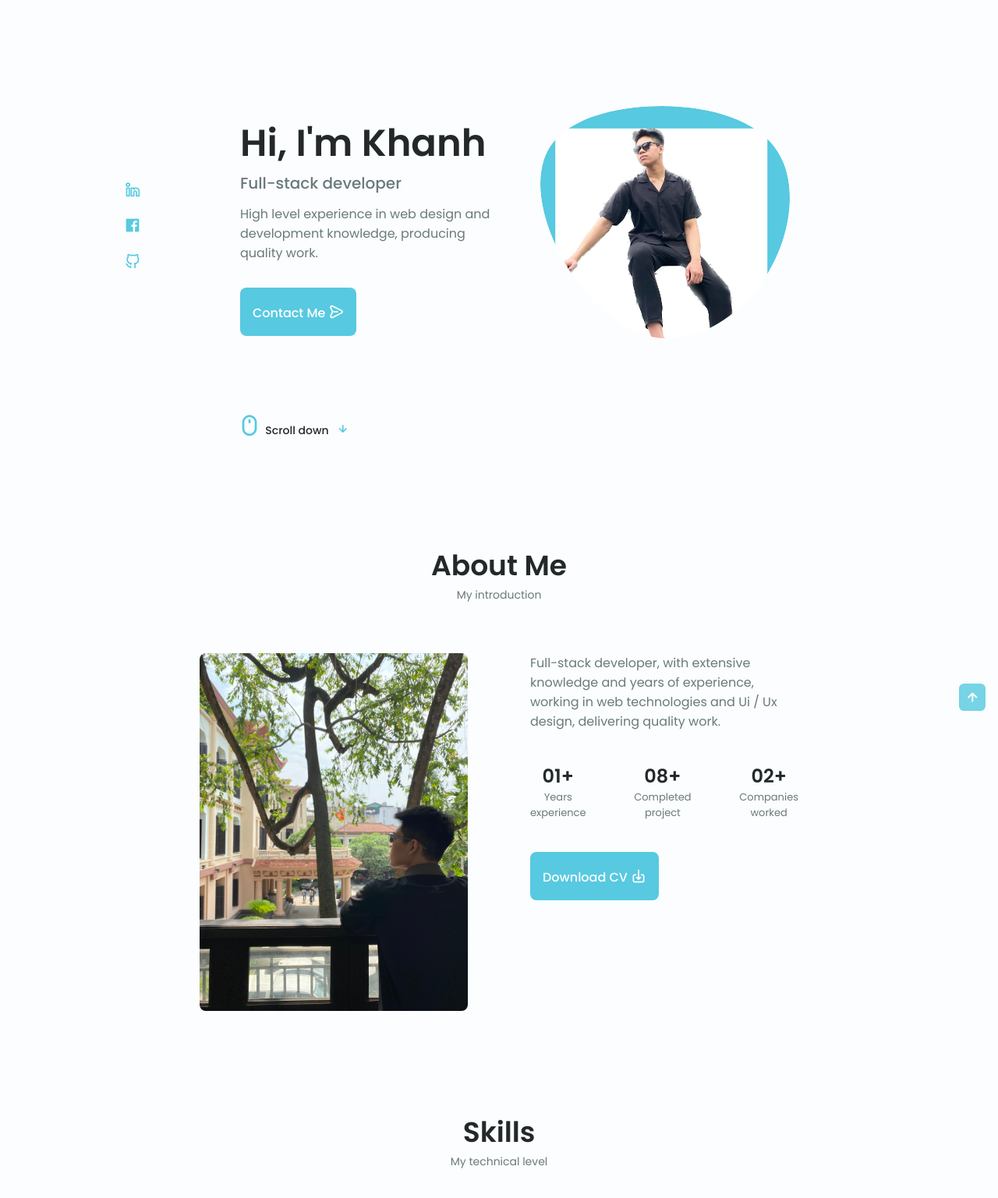
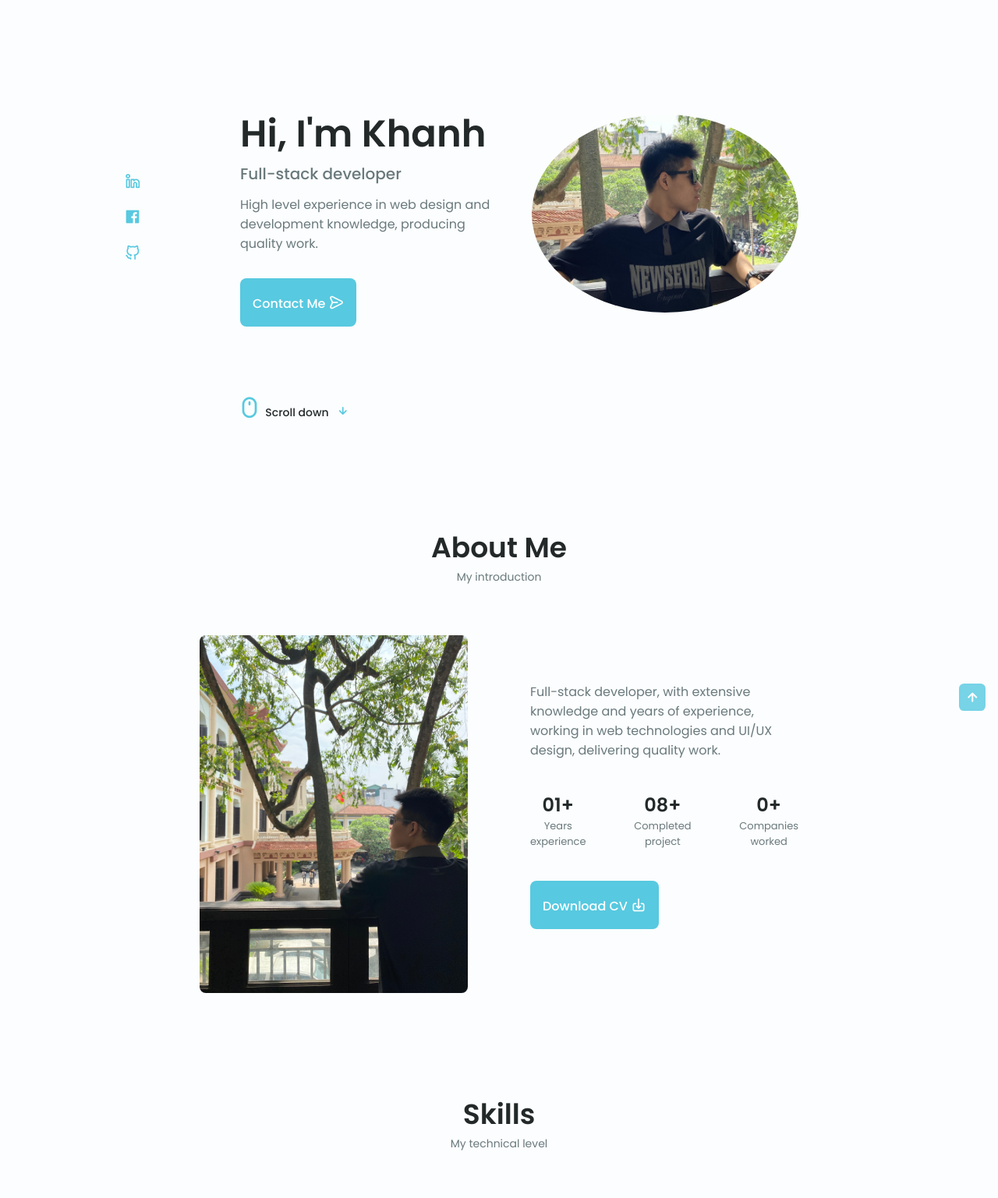
Before and after one commit to hkhanhdev/my-portfolio-website, a Python web app: template templates/index.html in a window 1280 px wide. Shown: the part 48-1585 px from the top of the page at 78% size. Run offline with Jinja, Linux system fonts and the light colour scheme; the template is opened without the code that fills it, so the values that code supplies are empty.

Commit message:
Add img and CV file

```diff
--- a/templates/index.html
+++ b/templates/index.html
@@ -14,6 +14,7 @@
         <link rel="stylesheet" href="static/assets/css/styles.css">
 
         <title>Ha Khanh Portfolio Website</title>
+        <link rel="icon" href="static/assets/img/laptop.png">
     </head>
     <body>
         <!--==================== HEADER ====================-->
@@ -83,22 +84,7 @@
                             </a>
                         </div>
                         <div class="home__img">
-                            <svg class="home__blob" viewBox="0 0 200 187" xmlns="http://www.w3.org/2000/svg" xmlns:xlink="http://www.w3.org/1999/xlink">
-                                <mask id="mask0" mask-type="alpha">
-                                    <path d="M190.312 36.4879C206.582 62.1187 201.309 102.826 182.328 134.186C163.346 165.547
-        130.807 187.559 100.226 186.353C69.6454 185.297 41.0228 161.023 21.7403 129.362C2.45775
-        97.8511 -7.48481 59.1033 6.67581 34.5279C20.9871 10.1032 59.7028 -0.149132 97.9666
-        0.00163737C136.23 0.303176 174.193 10.857 190.312 36.4879Z"/>
-                                </mask>
-                                <g mask="url(#mask0)">
-                                    <path d="M190.312 36.4879C206.582 62.1187 201.309 102.826 182.328 134.186C163.346
-        165.547 130.807 187.559 100.226 186.353C69.6454 185.297 41.0228 161.023 21.7403
-        129.362C2.45775 97.8511 -7.48481 59.1033 6.67581 34.5279C20.9871 10.1032 59.7028
-        -0.149132 97.9666 0.00163737C136.23 0.303176 174.193 10.857 190.312 36.4879Z"/>
-                                    <image class="home__blob-img" x='12' y='18 'href="../static/assets/img/img_4.jpg"/>
-                                </g>
-                            </svg>
-
+                            <img class="home__blob-img"  src="static/assets/img/img_7.jpg" alt="Avatar"/>
                         </div>
                         <div class="home__data">
                             <h1 class="home__title">Hi, I'm Khanh</h1>
@@ -125,9 +111,9 @@
                 <h2 class="section__title">About Me</h2>
                 <span class="section__subtitle">My introduction</span>
                 <div class="about__container container grid">
-                    <img src="../static/assets/img/img_2.jpg" alt="" class="about__img">
+                    <img src="static/assets/img/img_2.jpg" alt="" class="about__img">
                 <div class="about__data">
-                    <p class="about__description">Full-stack developer, with extensive knowledge and years of experience, working in web technologies and Ui / Ux design, delivering quality work.</p>
+                    <p class="about__description">Full-stack developer, with extensive knowledge and years of experience, working in web technologies and UI/UX design, delivering quality work.</p>
                     <div class="about__info">
                         <div>
                             <span class="about__info-title">01+</span>
@@ -140,12 +126,12 @@
                         </div>
 
                         <div>
-                            <span class="about__info-title">02+</span>
+                            <span class="about__info-title">0+</span>
                             <span class="about__info-name">Companies <br> worked</span>
                         </div>
                     </div>
                     <div class="about__buttons">
-                        <a href="../static/assets/pdf/Alexa-Cv.pdf" class="button button--flex">
+                        <a href="static/assets/pdf/KhanhHa-CV.pdf" class="button button--flex">
                             Download CV<i class="uil uil-download-alt button__icon"></i>
                         </a>
                     </div>
@@ -596,7 +582,7 @@
                         <!--==================== PORTFOLIO 1 ====================-->
 
                         <div class="portfolio__content grid swiper-slide">
-                            <img src="../static/assets/img/portfolio1.jpg" alt="" class="portfolio__img">
+                            <img src="static/assets/img/portfolio1.jpg" alt="" class="portfolio__img">
 
                             <div class="portfolio_">
                                 <h3 class="portfolio__title">Portfolio projects</h3>
@@ -611,7 +597,7 @@
                         <!--==================== PORTFOLIO 2 ====================-->
 
                         <div class="portfolio__content grid swiper-slide">
-                            <img src="../static/assets/img/portfolio2.jpg" alt="" class="portfolio__img">
+                            <img src="static/assets/img/portfolio2.jpg" alt="" class="portfolio__img">
 
                             <div class="portfolio_">
                                 <h3 class="portfolio__title">Brand design</h3>
@@ -627,7 +613,7 @@
                         <!--==================== PORTFOLIO 3 ====================-->
 
                         <div class="portfolio__content grid swiper-slide">
-                            <img src="../static/assets/img/portfolio3.jpg" alt="" class="portfolio__img">
+                            <img src="static/assets/img/portfolio3.jpg" alt="" class="portfolio__img">
 
                             <div class="portfolio_">
                                 <h3 class="portfolio__title">Online store</h3>
@@ -783,9 +769,9 @@
 
 
         <!--==================== SWIPER JS ====================-->
-        <script src="../static/assets/js/swiper-bundle.min.js"></script>
+        <script src="static/assets/js/swiper-bundle.min.js"></script>
 
         <!--==================== MAIN JS ====================-->
-        <script src="../static/assets/js/main.js"></script>
+        <script src="static/assets/js/main.js"></script>
     </body>
 </html>
--- a/templates/static/assets/css/styles.css
+++ b/templates/static/assets/css/styles.css
@@ -299,10 +299,10 @@ font-size: 1.2rem;
 }
 .home__blob {
     width: 200px;
-    fill: var(--first-color);
+    fill: white;
 }
 .home__blob-img{
-    width: 170px;
+    border-radius:100%;
 }
 .home__data {
     grid-column:1/3 ;
@@ -420,6 +420,9 @@ font-size: 1.2rem;
 .about__buttons {
     display: flex;
     justify-content: center;
+}
+.about__data {
+    padding-top:60px;
 }
 
 
```
Also changed, not shown: server.py (deleted, +0 -13 lines), templates/static/assets/img/blob.svg (deleted), templates/static/assets/img/img_3.jpg (deleted), templates/static/assets/img/img_4.jpg (deleted), templates/static/assets/img/img_7.jpg (added), 2 other files.
